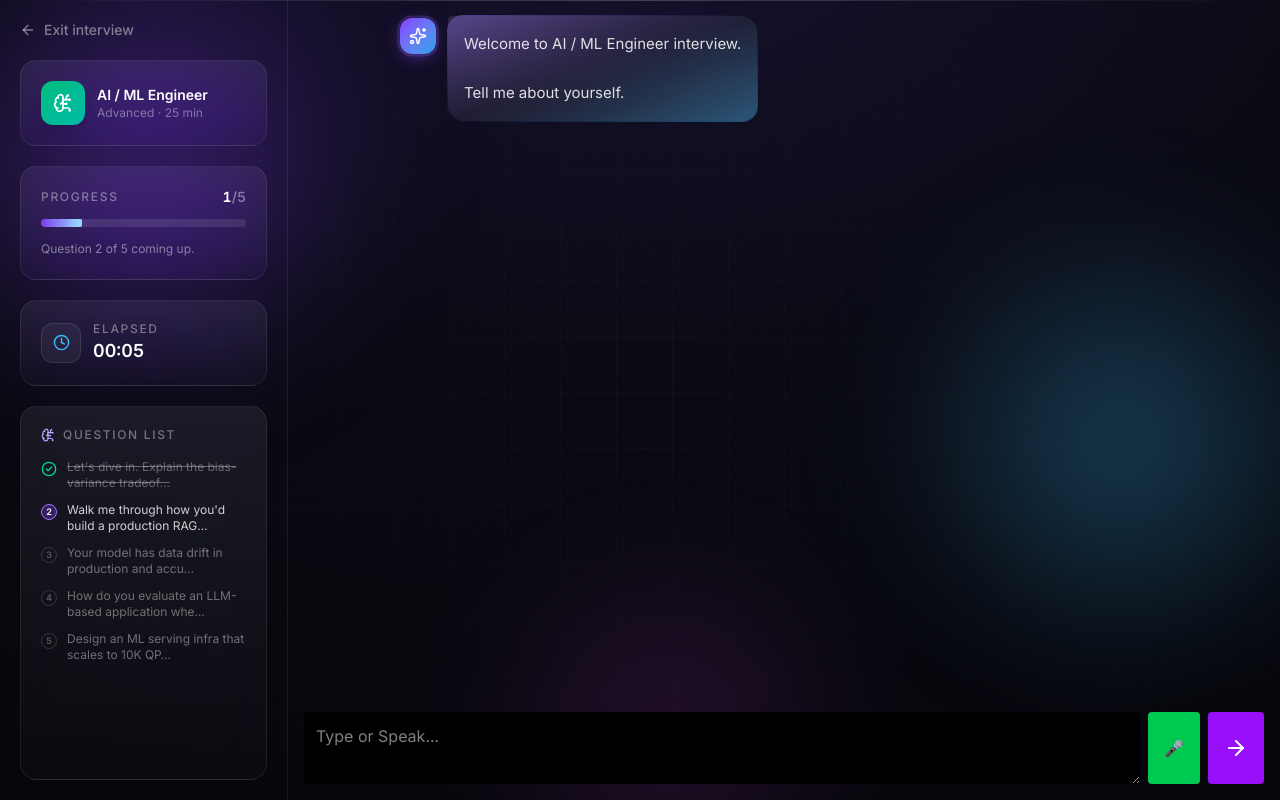
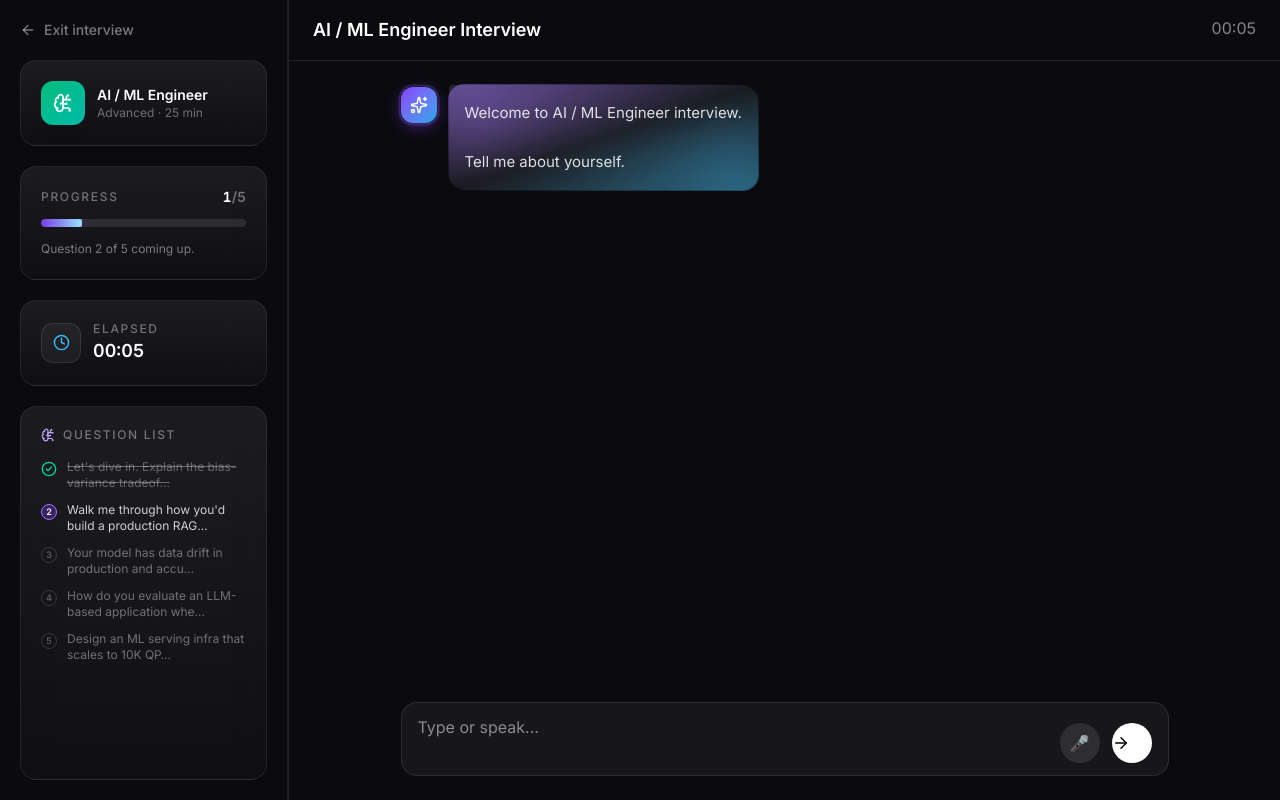
Before and after one commit to akshat-dahiya10/ai-interview-simulator, a Next.js app: page /interview/aiml in a window 1280 px wide. Built offline with nearby package versions, Linux system fonts and the light colour scheme; no server answers.

Commit message:
Update InterviewRoom.tsx

```diff
--- a/src/components/interview/InterviewRoom.tsx
+++ b/src/components/interview/InterviewRoom.tsx
@@ -22,7 +22,7 @@ export default function InterviewRoom({ role }: { role: Role }) {
   const [complete, setComplete] = useState(false);
   const [historyState, setHistoryState] = useState<any[]>([]);
 
-  // 🎤 VOICE STATE
+  // 🎤 VOICE
   const [isListening, setIsListening] = useState(false);
   const recognitionRef = useRef<any>(null);
 
@@ -34,18 +34,15 @@ export default function InterviewRoom({ role }: { role: Role }) {
     process.env.NEXT_PUBLIC_BACKEND_URL ||
     "https://ai-interview-simulator-production-10.up.railway.app";
 
-  // =============================
-  // 🔊 SPEAK AI
-  // =============================
+  // 🔊 SPEAK
   const speakText = (text: string) => {
     const speech = new SpeechSynthesisUtterance(text);
     speech.lang = "en-US";
+    window.speechSynthesis.cancel();
     window.speechSynthesis.speak(speech);
   };
 
-  // =============================
-  // 🎤 START LISTENING
-  // =============================
+  // 🎤 LISTEN
   const startListening = () => {
     if (!("webkitSpeechRecognition" in window)) {
       alert("Speech recognition not supported");
@@ -71,18 +68,14 @@ export default function InterviewRoom({ role }: { role: Role }) {
     recognition.start();
   };
 
-  // =============================
   // SCROLL
-  // =============================
   const scrollToBottom = () => {
     const el = scrollRef.current;
     if (!el) return;
     el.scrollTop = el.scrollHeight;
   };
 
-  // =============================
   // AI MESSAGE
-  // =============================
   const pushAi = (text: string, delay = 0) => {
     setTyping(true);
 
@@ -97,16 +90,14 @@ export default function InterviewRoom({ role }: { role: Role }) {
         },
       ]);
 
-      speakText(text); // 🔥 VOICE OUTPUT
+      speakText(text);
 
       setTyping(false);
       scrollToBottom();
     }, delay);
   };
 
-  // =============================
   // GENERATE QUESTION
-  // =============================
   const generateQuestion = async () => {
     try {
       const res = await fetch(`${BASE_URL}/generate-question`, {
@@ -125,9 +116,7 @@ export default function InterviewRoom({ role }: { role: Role }) {
     }
   };
 
-  // =============================
-  // EVALUATE ANSWER
-  // =============================
+  // EVALUATE
   const evaluateAnswer = async (question: string, answer: string) => {
     try {
       const res = await fetch(`${BASE_URL}/evaluate-answer`, {
@@ -145,9 +134,7 @@ export default function InterviewRoom({ role }: { role: Role }) {
     }
   };
 
-  // =============================
-  // START INTERVIEW
-  // =============================
+  // START
   useEffect(() => {
     const firstQ = "Tell me about yourself.";
     currentQuestionRef.current = firstQ;
@@ -159,18 +146,14 @@ export default function InterviewRoom({ role }: { role: Role }) {
     pushAi(`Welcome to ${role.title} interview.\n\n${firstQ}`, 800);
   }, []);
 
-  // =============================
   // TIMER
-  // =============================
   useEffect(() => {
     if (complete) return;
     const id = setInterval(() => setElapsed((e) => e + 1), 1000);
     return () => clearInterval(id);
   }, [complete]);
 
-  // =============================
-  // SEND ANSWER
-  // =============================
+  // SEND
   const handleSend = async (e?: FormEvent) => {
     e?.preventDefault();
 
@@ -251,8 +234,8 @@ ${feedback.improved_answer}`,
   }, [elapsed]);
 
   return (
-    <div className="flex h-[100dvh] w-full">
-      <div className="hidden lg:block">
+    <div className="flex h-[100dvh] w-full bg-[#0b0b0f] text-white">
+      <div className="hidden lg:block border-r border-white/10">
         <Sidebar
           role={role}
           current={historyState.length}
@@ -261,43 +244,64 @@ ${feedback.improved_answer}`,
         />
       </div>
 
-      <div className="flex flex-1 flex-col">
-        <div ref={scrollRef} className="flex-1 overflow-y-auto p-4">
+      <div className="flex flex-1 flex-col backdrop-blur-xl">
+        {/* HEADER */}
+        <div className="px-6 py-4 border-b border-white/10 flex justify-between">
+          <h1 className="text-lg font-semibold">
+            {role.title} Interview
+          </h1>
+          <span className="text-white/50">{timeLabel}</span>
+        </div>
+
+        {/* CHAT */}
+        <div
+          ref={scrollRef}
+          className="flex-1 overflow-y-auto scroll-smooth px-6 py-6"
+        >
           <div className="max-w-3xl mx-auto flex flex-col gap-4">
             {messages.map((m) => (
-              <ChatBubble key={m.id} message={m} />
+              <ChatBubble
+                key={m.id}
+                message={m}
+                className="transition-all duration-300"
+              />
             ))}
             {typing && <ChatBubble typing />}
           </div>
         </div>
 
-        <div className="p-4">
+        {/* INPUT */}
+        <div className="px-6 pb-6">
           {complete ? (
-            <div className="text-center text-white text-lg">
+            <div className="text-center text-white/70 text-lg py-6">
               Interview Complete ✅
             </div>
           ) : (
-            <form onSubmit={handleSend} className="flex gap-2">
+            <form
+              onSubmit={handleSend}
+              className="max-w-3xl mx-auto flex items-end gap-3 bg-white/5 border border-white/10 rounded-2xl px-4 py-3"
+            >
               <textarea
                 value={input}
                 onChange={(e) => setInput(e.target.value)}
-                className="flex-1 p-3 rounded bg-black text-white"
-                placeholder="Type or Speak..."
+                className="flex-1 bg-transparent outline-none resize-none"
+                placeholder="Type or speak..."
               />
 
-              {/* 🎤 VOICE BUTTON */}
               <button
                 type="button"
                 onClick={startListening}
-                className={`px-4 py-2 rounded ${
-                  isListening ? "bg-red-500" : "bg-green-500"
-                } text-white`}
+                className={`w-10 h-10 rounded-full ${
+                  isListening
+                    ? "bg-red-500"
+                    : "bg-white/10 hover:bg-white/20"
+                }`}
               >
-                {isListening ? "Listening..." : "🎤"}
+                🎤
               </button>
 
-              <button className="bg-purple-600 px-4 rounded text-white">
-                <ArrowRight />
+              <button className="w-10 h-10 rounded-full bg-white text-black">
+                <ArrowRight size={18} />
               </button>
             </form>
           )}
```
